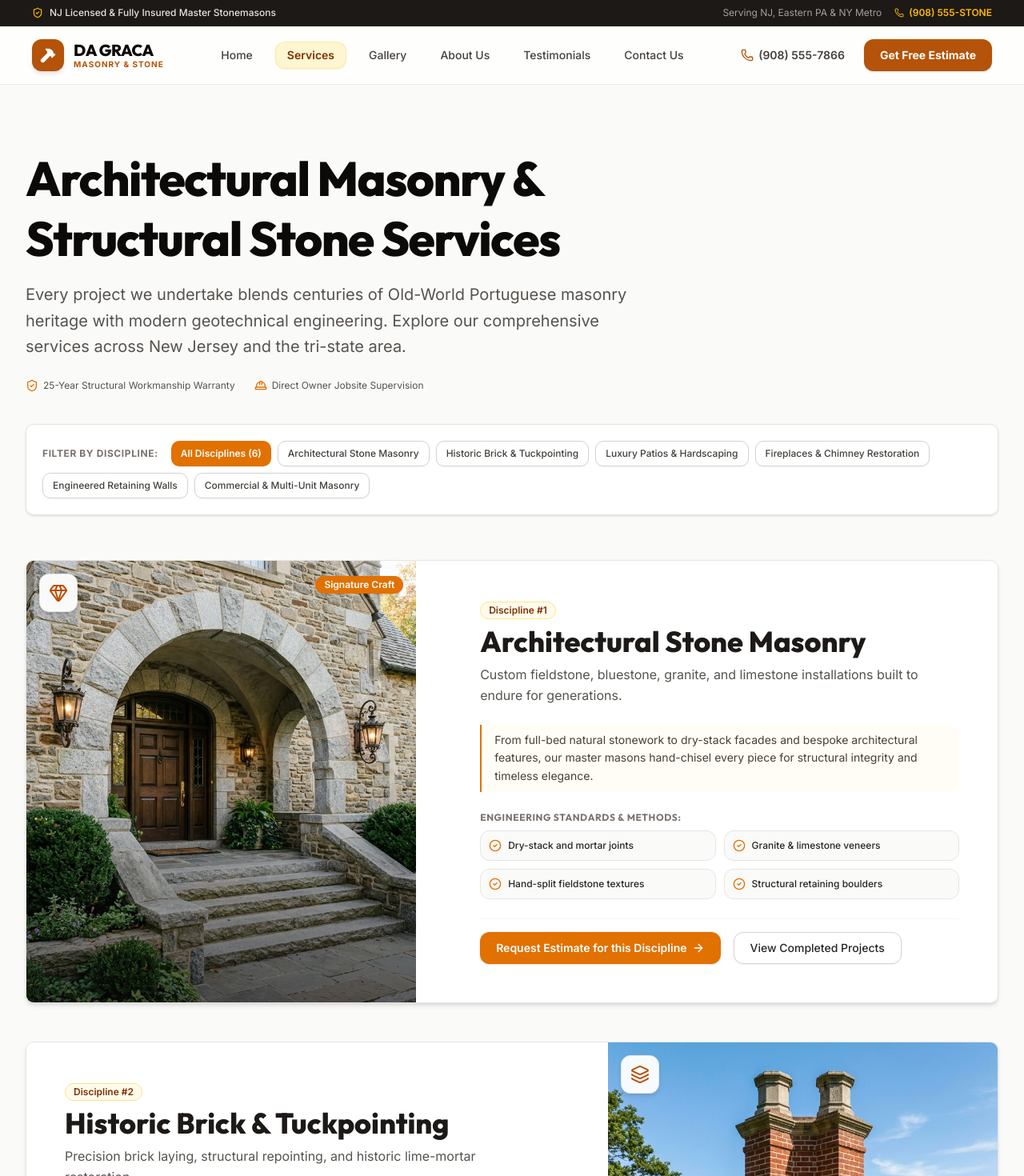
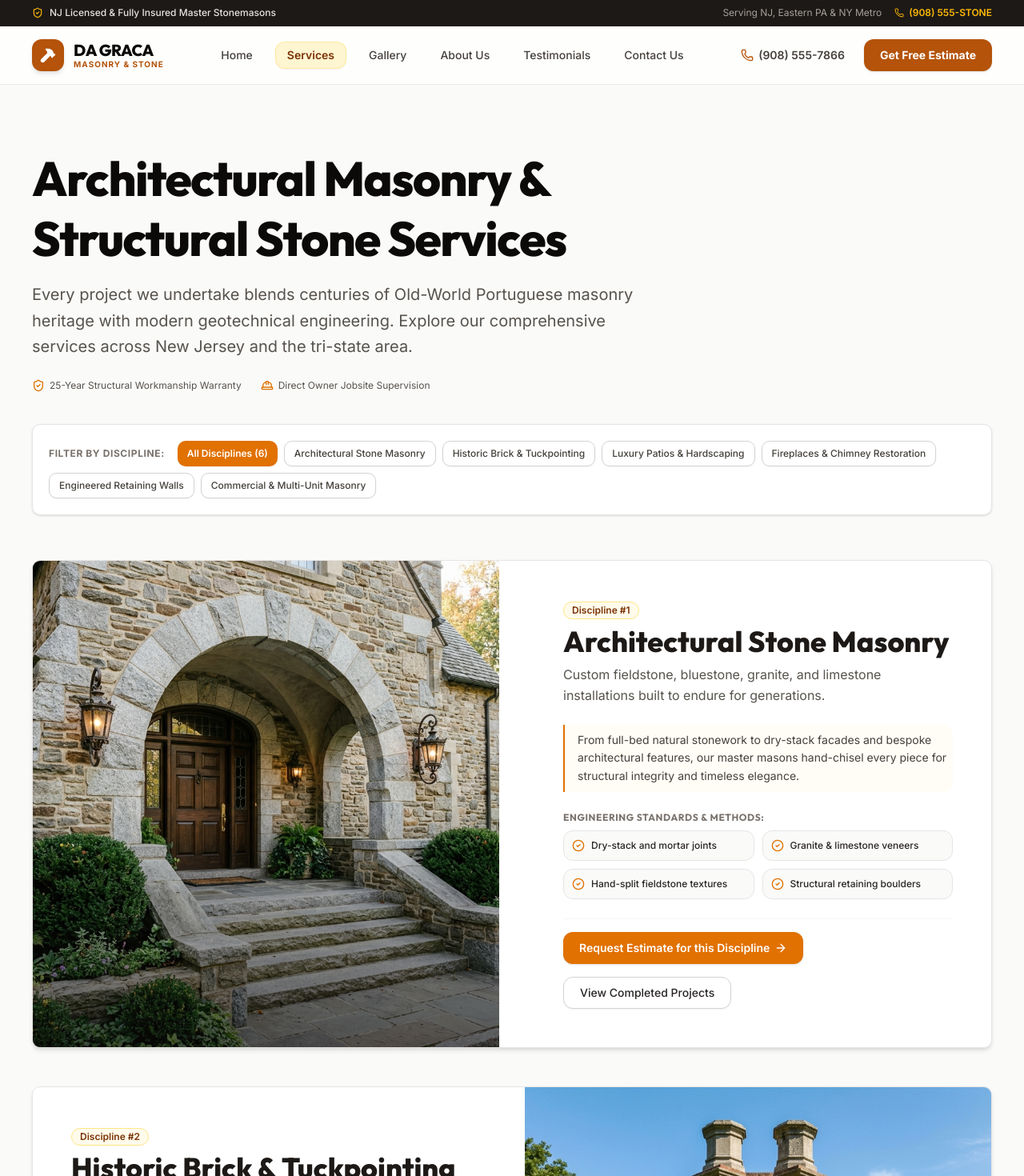
Before and after one commit to aakash7906/dagracamasonry, a React (Vite) app: page /services in a window 1280 px wide. Shown: the top 1470 px of the page at 80% size. Built offline with nearby package versions, Linux system fonts and the light colour scheme.

Commit message:
change the width of website pages

```diff
--- a/src/components/sections/PortfolioSection.tsx
+++ b/src/components/sections/PortfolioSection.tsx
@@ -1,7 +1,7 @@
 import { useState } from 'react';
 import { Container } from '@/components/ui/Container';
 import { Button } from '@/components/ui/Button';
-import { ArrowRight, Phone, Sparkles } from 'lucide-react';
+import { ArrowRight, Phone } from 'lucide-react';
 import { Link } from 'react-router-dom';
 
 type FilterCategory = 'all' | 'patios' | 'facades' | 'historic' | 'walls';
@@ -199,9 +199,6 @@ export function PortfolioSection() {
         {/* Dark Callout Banner across bottom (Exact match to sample image) */}
         <div className="rounded-md bg-stone-950 border border-stone-800 p-5 sm:p-6 text-white shadow-xl flex flex-col md:flex-row items-center justify-between gap-5">
           <div className="flex items-center gap-4">
-            <div className="h-10 w-10 sm:h-12 sm:w-12 rounded-xl bg-[#b45309] text-white flex items-center justify-center shrink-0 shadow-md">
-              <Sparkles className="h-5 w-5 sm:h-6 sm:w-6" />
-            </div>
             <div>
               <h4 className="text-sm sm:text-base font-extrabold font-heading text-white">
                 Have a project in mind for this season?
--- a/src/pages/website/About.tsx
+++ b/src/pages/website/About.tsx
@@ -6,12 +6,9 @@ import { Link } from 'react-router-dom';
 export function About() {
   return (
     <div className="py-16 lg:py-24 bg-stone-50 text-stone-900">
-      <Container>
+      <Container size="full" className="max-w-[1560px] px-4 sm:px-6 lg:px-8 xl:px-10">
         {/* Header */}
         <div className="max-w-3xl space-y-4 mb-16">
-          {/* <Badge variant="stone" className="uppercase font-semibold tracking-wider bg-amber-100 text-amber-950 border-amber-300">
-            Our Story & Heritage
-          </Badge> */}
           <h1 className="text-4xl sm:text-5xl lg:text-6xl font-extrabold text-stone-950 font-heading tracking-tight">
             Crafting Stone Legacies for Over Two Decades
           </h1>
--- a/src/pages/website/Contact.tsx
+++ b/src/pages/website/Contact.tsx
@@ -101,12 +101,8 @@ export function Contact() {
   return (
     <div className="py-12 lg:py-20 bg-stone-50 text-stone-900 min-h-screen">
       {/* Header Banner */}
-      <Container className="mb-14">
+      <Container size="full" className="max-w-[1560px] px-4 sm:px-6 lg:px-8 xl:px-10 mb-14">
         <div className="max-w-3xl space-y-4">
-          {/* <Badge variant="stone" className="uppercase font-semibold tracking-wider bg-amber-100 text-amber-950 border-amber-300">
-            <Sparkles className="h-3.5 w-3.5 text-amber-700 mr-1.5 inline" />
-            Direct Communication & Free Estimates
-          </Badge> */}
           <h1 className="text-4xl sm:text-5xl lg:text-6xl font-extrabold text-stone-950 font-heading tracking-tight leading-tight">
             Connect With Our Master Stonemasons
           </h1>
@@ -226,7 +222,7 @@ export function Contact() {
       </Container>
 
       {/* Main Form & Scope Section */}
-      <Container className="mb-20">
+      <Container size="full" className="max-w-[1560px] px-4 sm:px-6 lg:px-8 xl:px-10 mb-20">
         <div className="rounded-md bg-stone-100/80 border border-stone-200 p-4 sm:p-8 lg:p-14 shadow-xl">
           <div className="grid grid-cols-1 lg:grid-cols-12 gap-8 lg:gap-12 items-start">
             {/* Left Info Column */}
@@ -594,7 +590,7 @@ export function Contact() {
       </Container>
 
       {/* Interactive FAQ Section */}
-      <Container className="mb-14">
+      <Container size="full" className="max-w-[1560px] px-4 sm:px-6 lg:px-8 xl:px-10 mb-14">
         <div className="max-w-3xl mx-auto space-y-8">
           <div className="text-center space-y-3">
             <Badge variant="stone" className="uppercase font-semibold tracking-wider bg-amber-100 text-amber-950 border-amber-300">
--- a/src/pages/website/Gallery.tsx
+++ b/src/pages/website/Gallery.tsx
@@ -86,12 +86,8 @@ export function Gallery() {
   return (
     <div className="py-12 lg:py-20 bg-stone-50 min-h-screen text-stone-900">
       {/* Header Banner */}
-      <Container className="mb-14">
+      <Container size="full" className="max-w-[1560px] px-4 sm:px-6 lg:px-8 xl:px-10 mb-14">
         <div className="max-w-3xl space-y-4">
-          {/* <Badge variant="stone" className="uppercase font-semibold tracking-wider bg-amber-100 text-amber-950 border-amber-300">
-            <Sparkles className="h-3.5 w-3.5 text-amber-700 mr-1.5 inline" />
-            Master Craftsman Portfolio
-          </Badge> */}
           <h1 className="text-4xl sm:text-5xl lg:text-6xl font-extrabold text-stone-950 font-heading tracking-tight leading-tight">
             Our Work Carved in Stone
           </h1>
@@ -192,7 +188,7 @@ export function Gallery() {
       </Container>
 
       {/* Projects Grid */}
-      <Container>
+      <Container size="full" className="max-w-[1560px] px-4 sm:px-6 lg:px-8 xl:px-10">
         {filteredProjects.length === 0 ? (
           <div className="py-20 text-center rounded-md bg-white border border-stone-200 space-y-4 shadow-sm">
             <Layers className="h-12 w-12 text-stone-400 mx-auto" />
@@ -466,7 +462,7 @@ export function Gallery() {
       </AnimatePresence>
 
       {/* Bottom Consultation Banner */}
-      <Container className="mt-20">
+      <Container size="full" className="max-w-[1560px] px-4 sm:px-6 lg:px-8 xl:px-10 mt-20">
         <div className="rounded-md bg-white border border-stone-200 p-8 sm:p-12 text-center space-y-6 shadow-md">
           <Badge variant="stone" className="uppercase font-semibold tracking-wider bg-amber-100 text-amber-950 border-amber-300">
             Ready to Build Your Stone Legacy?
--- a/src/pages/website/Services.tsx
+++ b/src/pages/website/Services.tsx
@@ -4,12 +4,7 @@ import { Badge } from '@/components/ui/Badge';
 import { Button } from '@/components/ui/Button';
 import { servicesData } from '@/data/mockData';
 import {
-  Gem,
-  Layers,
-  Compass,
-  Flame,
   ShieldCheck,
-  Building2,
   CheckCircle2,
   ArrowRight,
   Phone,
@@ -17,16 +12,6 @@ import {
   Check,
 } from 'lucide-react';
 import { Link } from 'react-router-dom';
-import type { JSX } from 'react';
-
-const iconMap: Record<string, JSX.Element> = {
-  Gem: <Gem className="h-6 w-6 text-amber-700" />,
-  Layers: <Layers className="h-6 w-6 text-amber-700" />,
-  Compass: <Compass className="h-6 w-6 text-amber-700" />,
-  Flame: <Flame className="h-6 w-6 text-amber-700" />,
-  ShieldCheck: <ShieldCheck className="h-6 w-6 text-amber-700" />,
-  Building2: <Building2 className="h-6 w-6 text-amber-700" />,
-};
 
 const processSteps = [
   {
@@ -67,15 +52,8 @@ export function Services() {
   return (
     <div className="py-12 sm:py-20 bg-stone-50 text-stone-900 min-h-screen">
       {/* Header Banner */}
-      <Container className="mb-14">
+      <Container size="full" className="max-w-[1560px] px-4 sm:px-6 lg:px-8 xl:px-10 mb-14">
         <div className="max-w-3xl space-y-4">
-          {/* <Badge
-            variant="stone"
-            className="uppercase font-semibold tracking-wider bg-amber-100 text-amber-950 border-amber-300"
-          >
-            <Sparkles className="h-3.5 w-3.5 text-amber-700 mr-1.5 inline" />
-            Specialized Capabilities & Disciplines
-          </Badge> */}
           <h1 className="text-4xl sm:text-5xl lg:text-6xl font-extrabold text-stone-950 font-heading tracking-tight leading-tight">
             Architectural Masonry & Structural Stone Services
           </h1>
@@ -131,7 +109,7 @@ export function Services() {
       </Container>
 
       {/* Services Detailed List */}
-      <Container className="mb-20">
+      <Container size="full" className="max-w-[1560px] px-4 sm:px-6 lg:px-8 xl:px-10 mb-20">
         <div className="space-y-12">
           {filteredServices.map((service, index) => (
             <div
@@ -146,7 +124,7 @@ export function Services() {
               >
                 {/* Image Section */}
                 <div
-                  className={`lg:col-span-5 h-[280px] sm:h-[380px] lg:h-full relative overflow-hidden bg-stone-100 ${
+                  className={`lg:col-span-6 self-stretch h-[280px] sm:h-[380px] lg:h-full relative overflow-hidden bg-stone-100 ${
                     index % 2 === 1 ? 'lg:order-2' : ''
                   }`}
                 >
@@ -156,21 +134,11 @@ export function Services() {
                     className="w-full h-full object-cover group-hover:scale-105 transition-transform duration-500"
                   />
                   <div className="absolute inset-0 bg-gradient-to-t from-stone-950/60 via-transparent to-transparent pointer-events-none" />
-                  <div className="absolute top-4 left-4 h-12 w-12 rounded-xl bg-white/95 backdrop-blur-md border border-stone-200 flex items-center justify-center shadow-md">
-                    {iconMap[service.iconName] || <Gem className="h-6 w-6 text-amber-700" />}
-                  </div>
-                  {service.popular && (
-                    <div className="absolute top-4 right-4">
-                      <Badge className="bg-amber-600 text-white font-semibold text-xs shadow-sm">
-                        Signature Craft
-                      </Badge>
-                    </div>
-                  )}
                 </div>
 
                 {/* Content Section */}
                 <div
-                  className={`lg:col-span-7 p-6 sm:p-10 lg:p-12 space-y-6 ${
+                  className={`lg:col-span-6 p-6 sm:p-8 lg:p-10 xl:p-12 space-y-6 ${
                     index % 2 === 1 ? 'lg:order-1' : ''
                   }`}
                 >
@@ -236,7 +204,7 @@ export function Services() {
       </Container>
 
       {/* 5-Step Craft Process Section */}
-      <Container className="mb-20">
+      <Container size="full" className="max-w-[1560px] px-4 sm:px-6 lg:px-8 xl:px-10 mb-20">
         <div className="rounded-md bg-white border border-stone-200 p-6 sm:p-10 lg:p-16 shadow-lg space-y-12">
           <div className="text-center max-w-3xl mx-auto space-y-3">
             <Badge
@@ -279,7 +247,7 @@ export function Services() {
       </Container>
 
       {/* Consultation Banner CTA */}
-      <Container>
+      <Container size="full" className="max-w-[1560px] px-4 sm:px-6 lg:px-8 xl:px-10">
         <div className="rounded-md bg-gradient-to-r from-amber-600 to-amber-700 p-8 sm:p-12 text-white shadow-xl flex flex-col md:flex-row items-center justify-between gap-6">
           <div className="space-y-2 text-center md:text-left">
             <h3 className="text-2xl sm:text-3xl font-heading font-extrabold">
```
Also changed, not shown: src/components/sections/Hero.tsx (+0 -9 lines), src/pages/website/Testimonials.tsx (+4 -11 lines).
